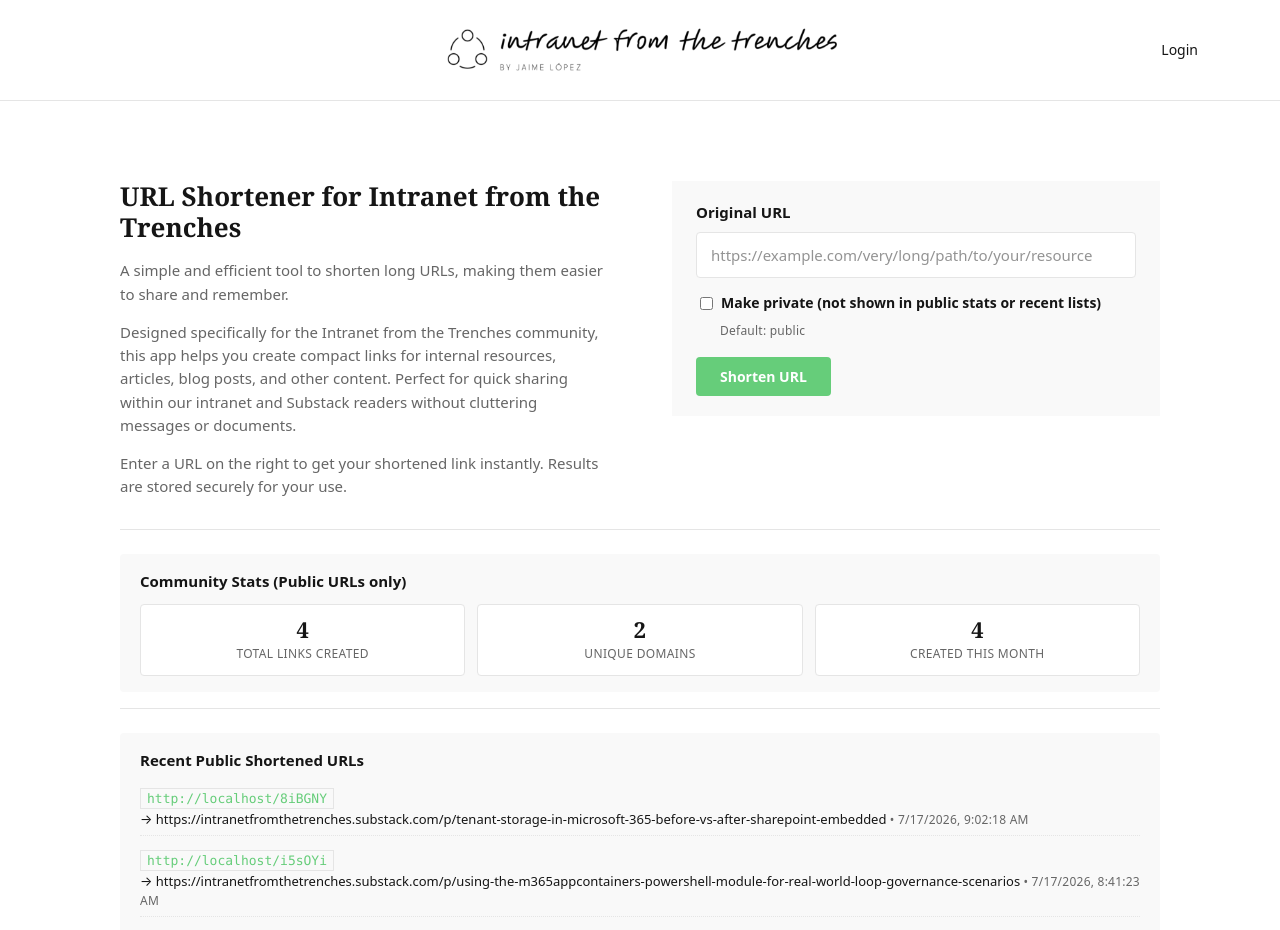
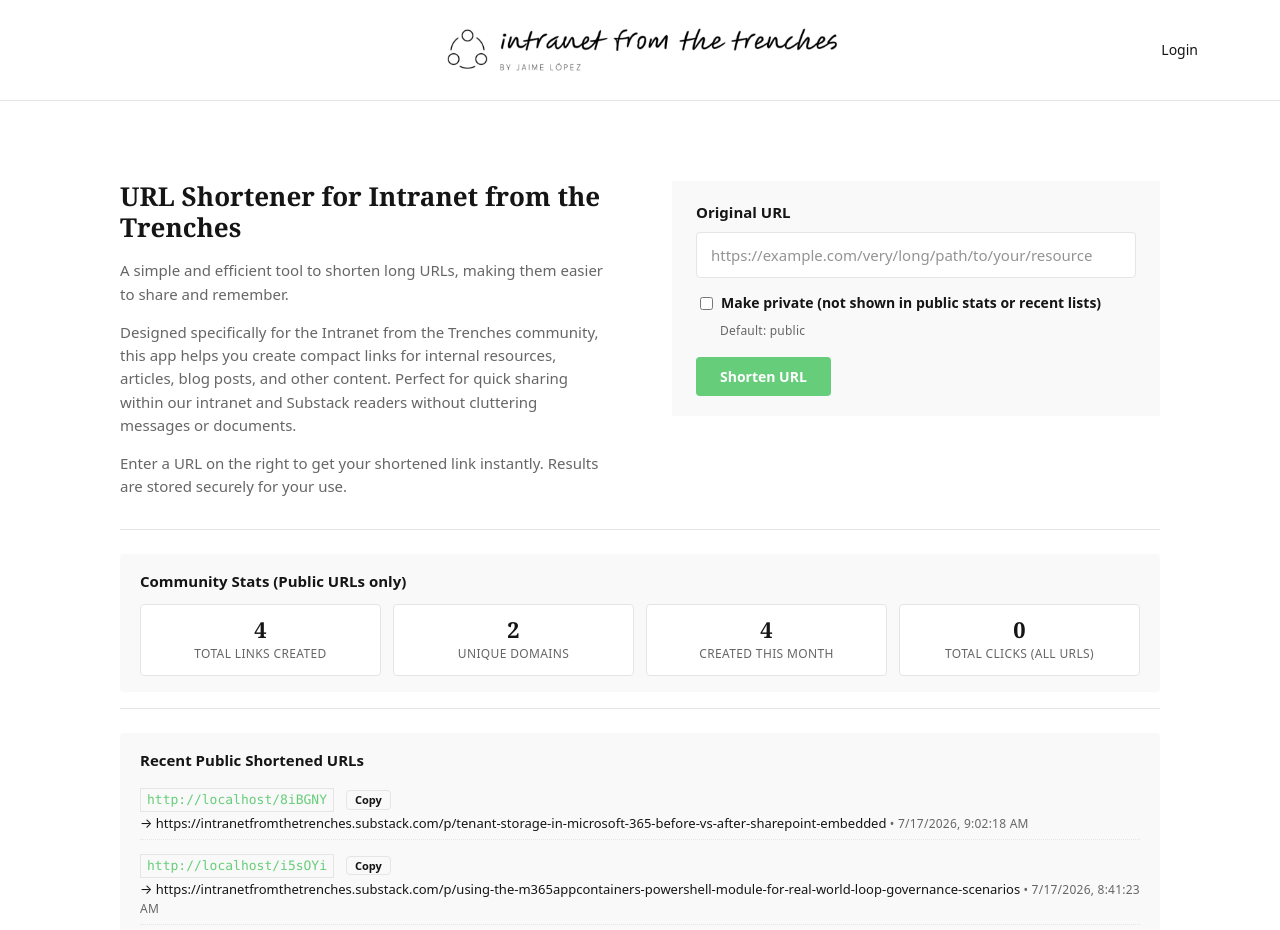
Before and after one commit to jaloplo/ai-ender-pearl, a Next.js app: page / in a window 1280 px wide. Shown: the top 930 px of the page. Built offline with nearby package versions, Linux system fonts and the light colour scheme; no server answers.

Commit message:
feat: Homepage Clicks Box, Private Checkbox Visual, Title Fetching, Recent Titles + Copy Buttons

```diff
--- a/app/api/public-stats/route.js
+++ b/app/api/public-stats/route.js
@@ -28,6 +28,7 @@ export async function GET(request) {
       original: item.original,
       shortUrl: `${origin}/${item.id}`,
       created: item.created,
+      title: item.title || null,
     }));
 
     // Compute unique domains from originals (public only)
@@ -52,16 +53,22 @@ export async function GET(request) {
       return d >= monthStart;
     }).length;
 
+    // Total clicks (accesses) across all public shortened URLs
+    const totalClicks = shorts.reduce((sum, s) => {
+      return sum + ((s.stats && Array.isArray(s.stats)) ? s.stats.length : 0);
+    }, 0);
+
     return NextResponse.json({
       count,
       recent,
       uniqueDomains,
       thisMonth,
+      totalClicks,
     });
   } catch (error) {
     console.error('Public stats error:', error);
     return NextResponse.json(
-      { count: 0, recent: [], uniqueDomains: 0, thisMonth: 0 },
+      { count: 0, recent: [], uniqueDomains: 0, thisMonth: 0, totalClicks: 0 },
       { status: 200 }
     );
   }
--- a/app/api/shorten/route.js
+++ b/app/api/shorten/route.js
@@ -1,6 +1,33 @@
 import { NextResponse } from 'next/server';
 import { addShortUrl } from '@/app/lib/urls';
 import { isAllowedOrigin, createForbiddenResponse } from '@/app/lib/security';
+
+// Helper to fetch page title from original URL (server-side, best effort)
+async function getPageTitle(url) {
+  try {
+    const controller = new AbortController();
+    const timeout = setTimeout(() => controller.abort(), 5000); // 5s timeout
+    const res = await fetch(url, {
+      headers: {
+        'User-Agent': 'URLShortener/1.0 (+https://intranetfromthetrenches.substack.com)',
+        'Accept': 'text/html,application/xhtml+xml',
+      },
+      signal: controller.signal,
+    });
+    clearTimeout(timeout);
+    if (!res.ok) return null;
+    const html = await res.text();
+    // Extract <title> content (simple regex, handles most cases)
+    const match = html.match(/<title[^>]*>([^<]+)<\/title>/i);
+    if (match && match[1]) {
+      return match[1].trim().substring(0, 200); // cap length
+    }
+    return null;
+  } catch (e) {
+    // Network error, timeout, or non-HTML: silently ignore
+    return null;
+  }
+}
 
 export async function POST(request) {
   // Security: only allow same-domain calls
@@ -23,7 +50,10 @@ export async function POST(request) {
       return NextResponse.json({ error: 'Invalid URL format' }, { status: 400 });
     }
 
-    const entry = await addShortUrl(validUrl.toString(), !!isPrivate);
+    // Fetch title (non-blocking for UX, best effort)
+    const title = await getPageTitle(validUrl.toString());
+
+    const entry = await addShortUrl(validUrl.toString(), !!isPrivate, title);
 
     const shortUrl = `${request.nextUrl.origin}/${entry.id}`;
 
@@ -34,6 +64,7 @@ export async function POST(request) {
       created: entry.created,
       qrCode: entry.qrCode || null,
       private: !!entry.private,
+      title: entry.title || null,
     });
   } catch (error) {
     console.error('Shorten error:', error);
--- a/app/page.js
+++ b/app/page.js
@@ -9,7 +9,7 @@ export default function ShortenPage() {
   const [error, setError] = useState('');
   const [loading, setLoading] = useState(false);
 
-  const [stats, setStats] = useState({ count: 0, recent: [], uniqueDomains: 0, thisMonth: 0 });
+  const [stats, setStats] = useState({ count: 0, recent: [], uniqueDomains: 0, thisMonth: 0, totalClicks: 0 });
   const [statsLoading, setStatsLoading] = useState(true);
 
   const handleSubmit = async (e) => {
@@ -61,6 +61,7 @@ export default function ShortenPage() {
           recent: data.recent || [],
           uniqueDomains: data.uniqueDomains || 0,
           thisMonth: data.thisMonth || 0,
+          totalClicks: data.totalClicks || 0,
         });
       }
     } catch (e) {
@@ -84,6 +85,36 @@ export default function ShortenPage() {
     } catch {
       return iso;
     }
+  };
+
+  const copyToClipboard = async (text, e) => {
+    if (e) e.preventDefault();
+    try {
+      await navigator.clipboard.writeText(text);
+      // Optional: could add a temporary "Copied!" toast, but keep simple for now
+      const origText = e?.target?.textContent;
+      if (e && e.target) {
+        e.target.textContent = 'Copied!';
+        setTimeout(() => {
+          if (e.target) e.target.textContent = origText || 'Copy';
+        }, 1200);
+      }
+    } catch (err) {
+      // Fallback for older browsers
+      try {
+        const textArea = document.createElement('textarea');
+        textArea.value = text;
+        document.body.appendChild(textArea);
+        textArea.select();
+        document.execCommand('copy');
+        document.body.removeChild(textArea);
+      } catch (_) {}
+    }
+  };
+
+  // Handler for privacy checkbox to allow color change
+  const handlePrivateChange = (e) => {
+    setIsPrivate(e.target.checked);
   };
 
   return (
@@ -118,13 +149,22 @@ export default function ShortenPage() {
               className="prominent-input"
             />
 
-            {/* Privacy selection: checkbox, default unchecked = public */}
-            <div style={{ marginBottom: '16px' }}>
+            {/* Privacy selection: checkbox, default unchecked = public. Background color changes when private */}
+            <div
+              style={{
+                marginBottom: '16px',
+                backgroundColor: isPrivate ? '#fef2f2' : 'transparent',
+                padding: isPrivate ? '8px' : '0',
+                borderRadius: '4px',
+                border: isPrivate ? '1px solid #fecaca' : 'none',
+                transition: 'background-color 0.2s ease, border 0.2s ease'
+              }}
+            >
               <label style={{ display: 'flex', alignItems: 'center', fontSize: '14px', cursor: 'pointer' }}>
                 <input
                   type="checkbox"
                   checked={isPrivate}
-                  onChange={(e) => setIsPrivate(e.target.checked)}
+                  onChange={handlePrivateChange}
                   disabled={loading}
                   style={{ marginRight: '8px' }}
                 />
@@ -154,6 +194,7 @@ export default function ShortenPage() {
               </a>
               <br /><br />
               <strong>Original:</strong> {result.original}<br />
+              {result.title && <><strong>Title:</strong> {result.title}<br /></>}
               <strong>Code:</strong> {result.id}<br />
               <strong>Visibility:</strong> {result.private ? 'Private' : 'Public'}<br />
               <span className="metadata">Created: {new Date(result.created).toLocaleString()}</span>
@@ -185,7 +226,7 @@ export default function ShortenPage() {
         </div>
       </div>
 
-      {/* Feature: Anonymous Usage Stats Dashboard Teaser - visual cards below stats-row */}
+      {/* Feature: Anonymous Usage Stats Dashboard Teaser - visual cards below stats-row. Now includes Total Clicks box */}
       <div className="stats-row stats-teaser">
         <div className="stats-content">
           <strong>Community Stats (Public URLs only)</strong>
@@ -201,6 +242,10 @@ export default function ShortenPage() {
             <div className="stat-card">
               <div className="stat-value">{stats.thisMonth}</div>
               <div className="stat-label">Created This Month</div>
+            </div>
+            <div className="stat-card">
+              <div className="stat-value">{stats.totalClicks}</div>
+              <div className="stat-label">Total Clicks (All URLs)</div>
             </div>
           </div>
           {stats.count === 0 && (
@@ -219,6 +264,7 @@ export default function ShortenPage() {
             <div className="recent-list">
               {stats.recent.map((item, index) => (
                 <div key={index} className="recent-item">
+                  <div style={{ display: 'flex', alignItems: 'center', gap: '8px', flexWrap: 'wrap' }}>
                     <a
                       href={item.shortUrl}
                       target="_blank"
@@ -227,6 +273,27 @@ export default function ShortenPage() {
                     >
                       {item.shortUrl}
                     </a>
+                    <button
+                      type="button"
+                      onClick={(e) => copyToClipboard(item.shortUrl, e)}
+                      className="secondary"
+                      style={{
+                        padding: '2px 8px',
+                        fontSize: '11px',
+                        marginLeft: '4px',
+                        minWidth: 'auto',
+                        lineHeight: '1.2'
+                      }}
+                      title="Copy shortened URL to clipboard"
+                    >
+                      Copy
+                    </button>
+                  </div>
+                  {item.title && (
+                    <div style={{ fontSize: '13px', fontWeight: 500, marginTop: '2px', color: 'var(--color-text-primary)' }}>
+                      {item.title}
+                    </div>
+                  )}
                   <span className="recent-meta">
                     {' → '}
                     <span className="original-link">{item.original}</span>
```
Also changed, not shown: app/lib/cosmos.js, app/lib/urls.js, 2 other files (tests, documents, lock files or other folders). Lines whose indentation alone changed are shown as unchanged.
